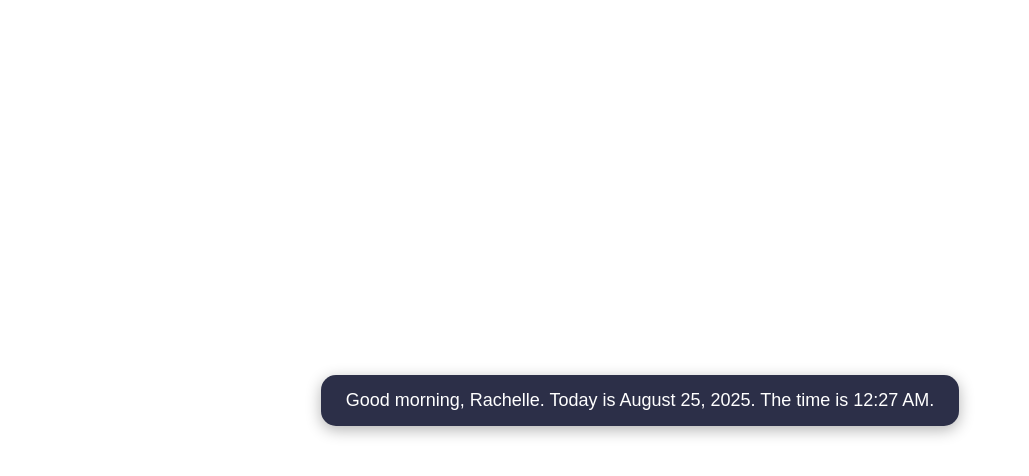
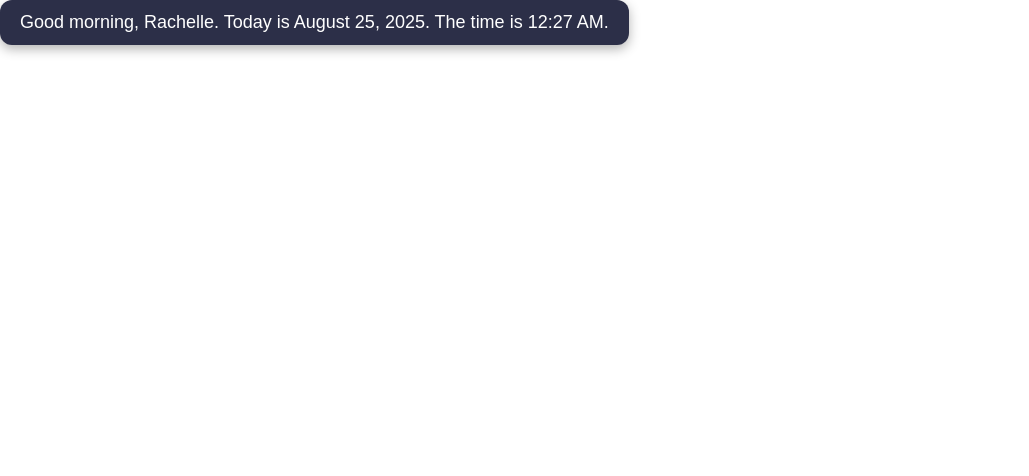
Before and after one commit to rachellemariefit/notion-widget-greeting, a plain HTML site: page index.html in a window 1280 px wide. Shown: the whole page, without its empty margins (0-1029 px from the left). Drawn offline with Linux system fonts and the light colour scheme.

Commit message:
Update index.html

```diff
--- a/index.html
+++ b/index.html
@@ -5,57 +5,48 @@
   <meta name="viewport" content="width=device-width, initial-scale=1.0">
   <title>Greeting Widget</title>
   <style>
-    /* Make the background transparent so it blends with Notion */
     body {
       margin: 0;
       padding: 0;
       font-family: 'Poppins', sans-serif;
       font-size: 18px;
-      background: transparent;
+      background: transparent; /* blends with Notion */
       color: #ffffff;
-      display: flex;
-      justify-content: center;
-      align-items: center;
-      height: 100vh;
     }
 
     .widget {
-      background: #2c2f48; /* widget box color */
-      padding: 15px 25px;
-      border-radius: 15px;
-      box-shadow: 0 4px 15px rgba(0,0,0,0.3);
+      display: inline-block;
+      padding: 12px 20px;
+      border-radius: 12px;
+      background: #2c2f48; /* box color */
+      box-shadow: 0 4px 12px rgba(0,0,0,0.3);
       font-weight: 500;
-      text-align: center;
+      white-space: nowrap; /* keep everything on one line */
     }
   </style>
 </head>
 <body>
-  <div class="widget" id="widget-text"></div>
+  <div class="widget" id="widget-text">Loading...</div>
 
   <script>
     function updateWidget() {
       const now = new Date();
       const hours = now.getHours();
 
-      // Greeting logic
       let greeting = "Good morning";
       if (hours >= 12 && hours < 18) greeting = "Good afternoon";
       else if (hours >= 18) greeting = "Good evening";
 
-      // Format date
       const options = { month: 'long', day: 'numeric', year: 'numeric' };
       const dateString = now.toLocaleDateString(undefined, options);
-
-      // Format time
       const timeString = now.toLocaleTimeString([], { hour:'2-digit', minute:'2-digit' });
 
-      // Set widget text
       document.getElementById('widget-text').textContent =
         `${greeting}, Rachelle. Today is ${dateString}. The time is ${timeString}.`;
     }
 
-    setInterval(updateWidget, 1000); // update every second
-    updateWidget(); // initial call
+    setInterval(updateWidget, 1000);
+    updateWidget();
   </script>
 </body>
 </html>
```
